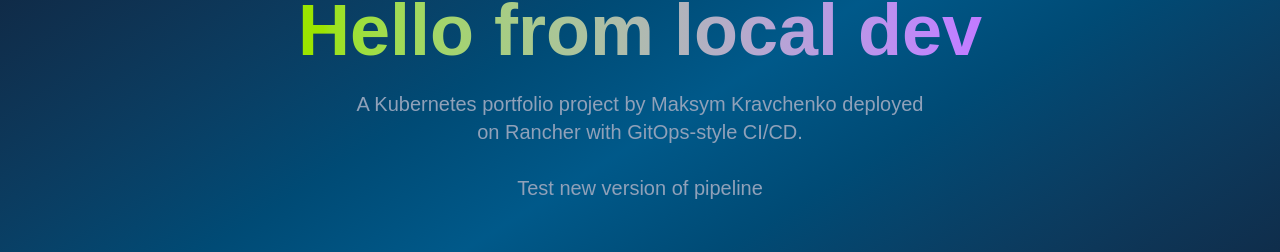
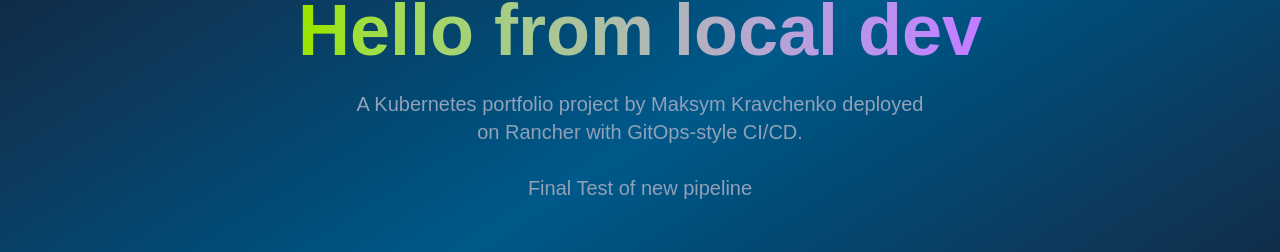
Before and after one commit to maksym-kravchenko/rancher-app, a Next.js app: page / in a window 1280 px wide. Shown: the part 260-512 px from the top of the page. Built offline with nearby package versions, Linux system fonts and the light colour scheme.

Commit message:
chore: version changing on pods on rancher

```diff
--- a/src/app/page.tsx
+++ b/src/app/page.tsx
@@ -18,7 +18,7 @@
                     deployed on Rancher with GitOps-style CI/CD.
                     <br/>
                     <br/>
-                    Test new version of pipeline
+                    Final Test of new pipeline
                 </p>
             </div>
 
```
